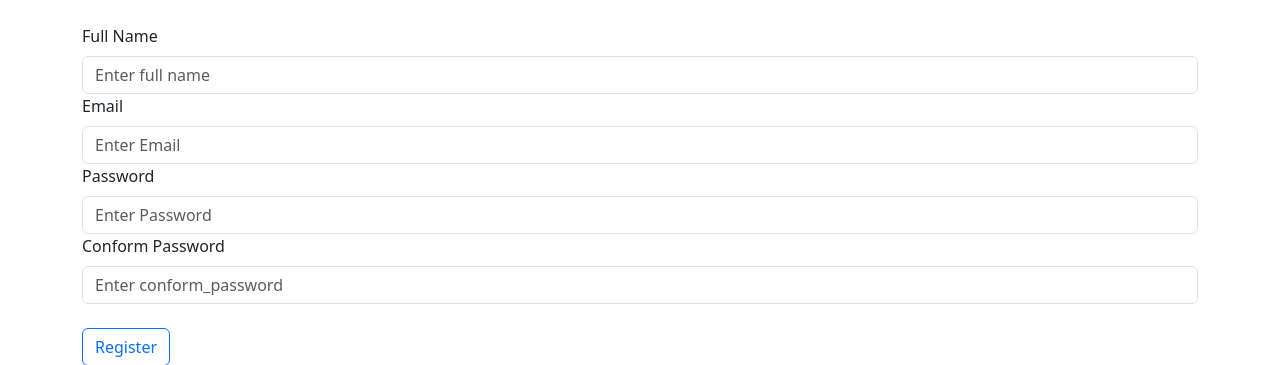
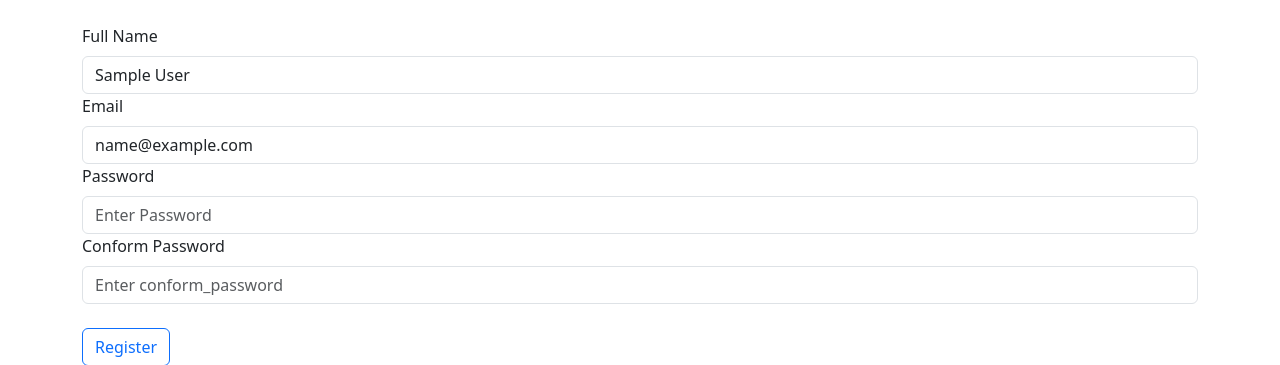
Before and after one commit to adityakumar-ara/Djnago_project, a Django app: template allrevisiondjangobasic/Basicdjangorevision/templates/register.html in a window 1280 px wide. Shown: the part 56-421 px from the top of the page. Run offline with Django 5.2, Linux system fonts and the light colour scheme; the template is opened without the code that fills it: most values are stand-ins (such as "Sample title", 1, 10 or a date in 2020).

Commit message:
add more

```diff
--- a/allrevisiondjangobasic/Basicdjangorevision/templates/home.html
+++ b/allrevisiondjangobasic/Basicdjangorevision/templates/home.html
@@ -7,6 +7,10 @@
 
 {% block content %}
 {% include 'messages.html' %}
-<h2>Hello</h2>
+{% if user.is_authenticated %}
+   <h3> Welcome, {{ user.username }}
+{% else %}</h3>
+    Please login
+{% endif %}
 
 {% endblock %}
--- a/allrevisiondjangobasic/Basicdjangorevision/templates/register.html
+++ b/allrevisiondjangobasic/Basicdjangorevision/templates/register.html
@@ -22,9 +22,9 @@
 <form action="" method="POST" enctype="multipart/form-data">
     {% csrf_token %}
     <label for="name" class="form-label">Full Name</label>
-    <input type="text" name="full_name" id="name" class="form-control" placeholder="Enter full name" required>
+    <input type="text" name="full_name" id="name" class="form-control"  value="{{ full_name }}" placeholder="Enter full name" required>
     <label for="email" class="form-label">Email</label>
-    <input type="email" name="email" id="email" class="form-control" placeholder="Enter Email" required>
+    <input type="email" name="email" id="email" class="form-control"  value="{{ email }}" placeholder="Enter Email" required>
     <label for="password" class="form-label">Password</label>
     <input type="password" name="password" id="password" class="form-control" placeholder="Enter Password" required>
     <label for="conform_password" class="form-label">Conform Password</label>
```
Also changed, not shown: allrevisiondjangobasic/db.sqlite3.
